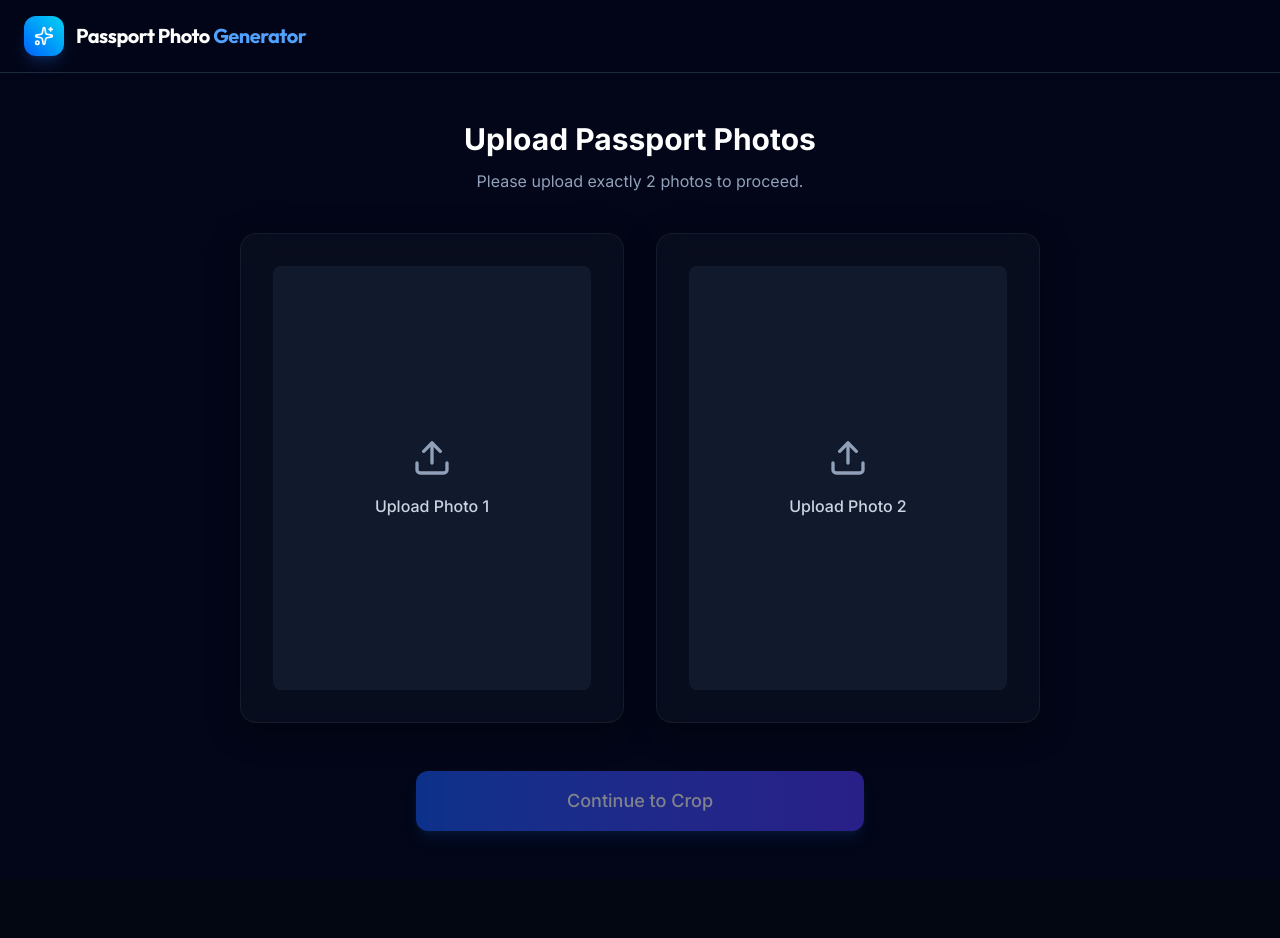
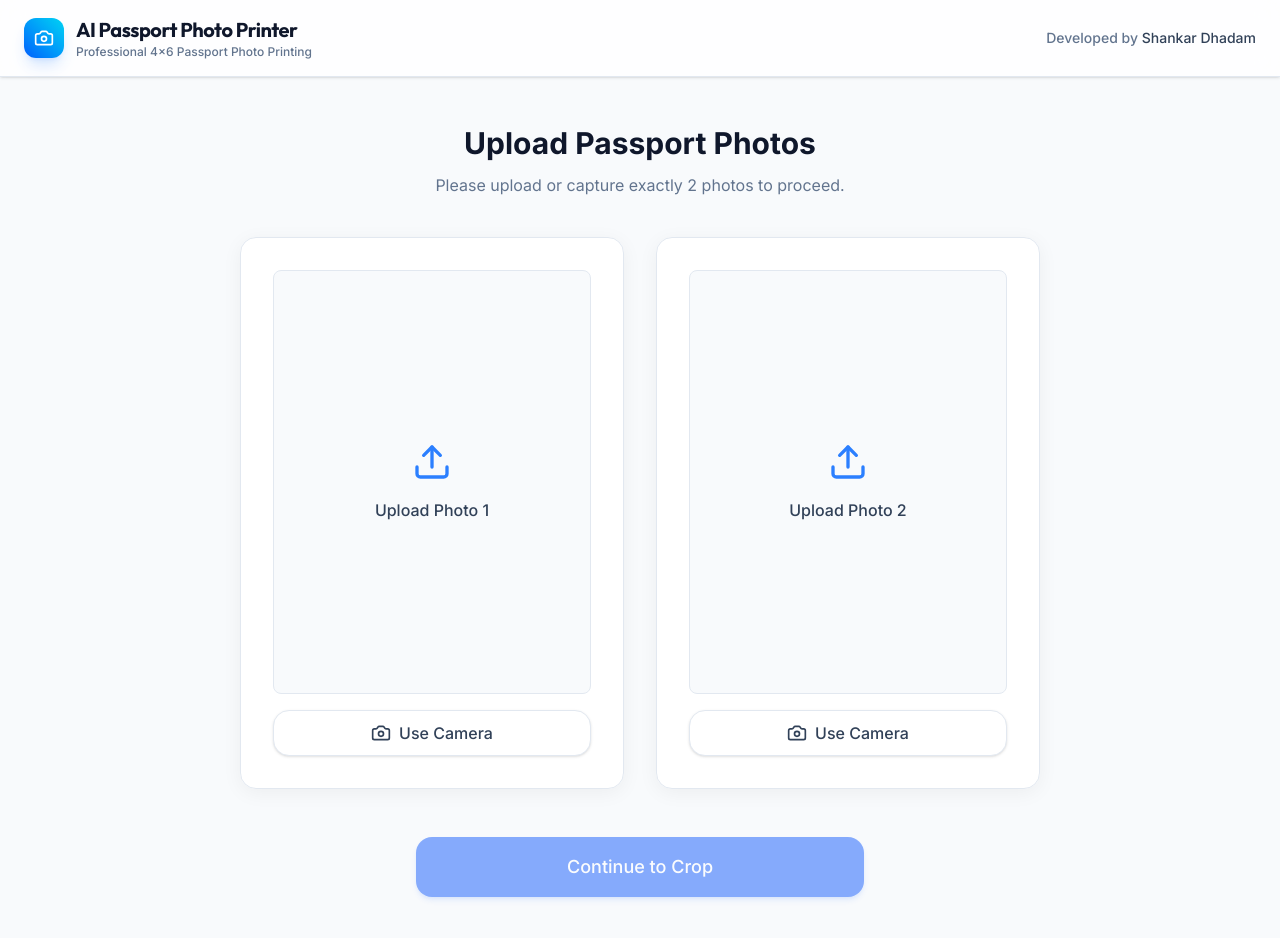
Before and after one commit to shankardhadam0073-web/passport-photo-ai, a React (Vite) app: page / in a window 1280 px wide. Shown: the top 938 px of the page. Before the commit the page ends 879 px from the top, so only its background shows below. Built offline with nearby package versions, Linux system fonts and the light colour scheme.

Commit message:
not working

```diff
--- a/package.json
+++ b/package.json
@@ -10,6 +10,7 @@
     "preview": "vite preview"
   },
   "dependencies": {
+    "@imgly/background-removal": "^1.7.0",
     "@mediapipe/tasks-vision": "^0.10.35",
     "html2canvas": "^1.4.1",
     "jspdf": "^4.2.1",
--- a/src/App.jsx
+++ b/src/App.jsx
@@ -2,7 +2,7 @@ import React, { useState } from 'react';
 import SimpleUpload from './components/SimpleUpload';
 import SimpleCrop from './components/SimpleCrop';
 import PrintLayout from './components/PrintLayout';
-import { Sparkles } from 'lucide-react';
+import { Camera } from 'lucide-react';
 
 function App() {
   const [step, setStep] = useState(1);
@@ -18,16 +18,24 @@ function App() {
   };
 
   return (
-    <div className="min-h-screen flex flex-col bg-slate-950">
+    <div className="min-h-screen flex flex-col bg-slate-50">
       {/* Header */}
-      <header className="w-full bg-slate-950/80 backdrop-blur-md border-b border-slate-800 z-50 py-4 px-6 flex items-center justify-between no-print">
+      <header className="w-full bg-white/80 backdrop-blur-md border-b border-slate-200 z-50 py-4 px-6 flex items-center justify-between no-print shadow-sm">
         <div className="flex items-center gap-3">
           <div className="w-10 h-10 rounded-xl bg-gradient-to-tr from-blue-600 to-cyan-400 flex items-center justify-center shadow-lg shadow-blue-500/20">
-            <Sparkles className="w-5 h-5 text-white" />
+            <Camera className="w-5 h-5 text-white" />
           </div>
-          <h1 className="text-xl font-bold font-display text-white tracking-tight">
-            Passport Photo <span className="text-blue-400">Generator</span>
-          </h1>
+          <div className="flex flex-col">
+            <h1 className="text-xl font-bold font-display text-slate-900 tracking-tight">
+              AI Passport Photo Printer
+            </h1>
+            <span className="text-xs text-slate-500 font-medium">
+              Professional 4×6 Passport Photo Printing
+            </span>
+          </div>
+        </div>
+        <div className="text-sm font-medium text-slate-500 hidden sm:block">
+          Developed by <span className="text-slate-700">Shankar Dhadam</span>
         </div>
       </header>
 
--- a/src/components/Common/Button.jsx
+++ b/src/components/Common/Button.jsx
@@ -11,19 +11,19 @@ const Button = ({
   ...props
 }) => {
   const baseStyle =
-    'inline-flex items-center justify-center gap-2 font-medium px-5 py-2.5 rounded-xl transition-all duration-300 focus:outline-none focus:ring-2 focus:ring-offset-2 focus:ring-blue-500 disabled:opacity-50 disabled:cursor-not-allowed disabled:transform-none select-none active:scale-[0.98]';
+    'inline-flex items-center justify-center gap-2 font-medium px-5 py-2.5 rounded-2xl transition-all duration-300 focus:outline-none focus:ring-2 focus:ring-offset-2 focus:ring-blue-500 disabled:opacity-50 disabled:cursor-not-allowed disabled:transform-none select-none active:scale-[0.98]';
 
   const variants = {
     primary:
-      'bg-gradient-to-r from-blue-600 to-indigo-600 hover:from-blue-500 hover:to-indigo-500 text-white shadow-lg shadow-blue-500/20 hover:shadow-blue-500/30 hover:-translate-y-0.5',
+      'bg-blue-600 hover:bg-blue-700 text-white shadow-md shadow-blue-600/20 hover:shadow-lg hover:shadow-blue-600/30 hover:-translate-y-0.5',
     secondary:
-      'bg-slate-800 hover:bg-slate-700 text-slate-150 border border-slate-700 hover:border-slate-600 shadow-md hover:-translate-y-0.5',
+      'bg-white hover:bg-slate-50 text-slate-700 border border-slate-200 hover:border-slate-300 shadow-sm hover:-translate-y-0.5',
     danger:
-      'bg-gradient-to-r from-rose-600 to-red-600 hover:from-rose-500 hover:to-red-500 text-white shadow-lg shadow-rose-500/20 hover:shadow-rose-500/30 hover:-translate-y-0.5',
+      'bg-rose-600 hover:bg-rose-700 text-white shadow-md shadow-rose-600/20 hover:shadow-lg hover:shadow-rose-600/30 hover:-translate-y-0.5',
     success:
-      'bg-gradient-to-r from-emerald-600 to-teal-600 hover:from-emerald-500 hover:to-teal-500 text-white shadow-lg shadow-emerald-500/20 hover:shadow-emerald-500/30 hover:-translate-y-0.5',
+      'bg-emerald-600 hover:bg-emerald-700 text-white shadow-md shadow-emerald-600/20 hover:shadow-lg hover:shadow-emerald-600/30 hover:-translate-y-0.5',
     ghost:
-      'text-slate-400 hover:text-slate-200 hover:bg-slate-800/50',
+      'text-slate-500 hover:text-slate-800 hover:bg-slate-100',
   };
 
   return (
--- a/src/components/SimpleUpload.jsx
+++ b/src/components/SimpleUpload.jsx
@@ -1,11 +1,16 @@
-import React, { useRef } from 'react';
+import React, { useRef, useState, useCallback } from 'react';
 import Card from './Common/Card';
 import Button from './Common/Button';
-import { Upload } from 'lucide-react';
+import { Upload, Camera, SwitchCamera, X, Aperture } from 'lucide-react';
+import Webcam from 'react-webcam';
 
 const SimpleUpload = ({ photos, setPhotos, onNext }) => {
   const photo1Ref = useRef(null);
   const photo2Ref = useRef(null);
+  const webcamRef = useRef(null);
+
+  const [activeCameraIndex, setActiveCameraIndex] = useState(null);
+  const [facingMode, setFacingMode] = useState('environment'); // Default back camera on mobile
 
   const handleUpload = (e, index) => {
     const file = e.target.files[0];
@@ -17,16 +22,82 @@ const SimpleUpload = ({ photos, setPhotos, onNext }) => {
     }
   };
 
+  const capture = useCallback(() => {
+    if (webcamRef.current) {
+      const imageSrc = webcamRef.current.getScreenshot();
+      if (imageSrc) {
+        const newPhotos = [...photos];
+        newPhotos[activeCameraIndex] = imageSrc;
+        setPhotos(newPhotos);
+        setActiveCameraIndex(null);
+      }
+    }
+  }, [webcamRef, activeCameraIndex, photos, setPhotos]);
+
+  const toggleCamera = () => {
+    setFacingMode((prev) => (prev === 'user' ? 'environment' : 'user'));
+  };
+
   return (
     <div className="w-full max-w-4xl mx-auto px-4 py-12 flex flex-col items-center">
+      {/* Webcam Modal */}
+      {activeCameraIndex !== null && (
+        <div className="fixed inset-0 z-[100] bg-black flex flex-col items-center justify-center">
+          <div className="w-full max-w-lg relative flex flex-col items-center">
+
+            {/* Header controls */}
+            <div className="absolute top-4 left-4 right-4 flex justify-between z-10">
+              <button
+                onClick={() => setActiveCameraIndex(null)}
+                className="bg-black/50 p-3 rounded-full text-white hover:bg-black/80 transition-colors"
+              >
+                <X className="w-6 h-6" />
+              </button>
+              <button
+                onClick={toggleCamera}
+                className="bg-black/50 p-3 rounded-full text-white hover:bg-black/80 transition-colors flex items-center gap-2"
+              >
+                <SwitchCamera className="w-5 h-5" />
+                <span className="text-sm font-medium">Switch</span>
+              </button>
+            </div>
+
+            {/* Camera Viewport */}
+            <div className="w-full bg-slate-900 rounded-3xl overflow-hidden shadow-2xl relative aspect-[3/4]">
+              <Webcam
+                audio={false}
+                ref={webcamRef}
+                screenshotFormat="image/jpeg"
+                videoConstraints={{
+                  facingMode,
+                  aspectRatio: 3/4
+                }}
+                className="w-full h-full object-cover"
+              />
+              {/* Capture Button Overlay */}
+              <div className="absolute bottom-6 left-0 right-0 flex justify-center">
+                <button
+                  onClick={capture}
+                  className="w-20 h-20 bg-white/20 rounded-full flex items-center justify-center border-4 border-white/50 hover:bg-white/40 transition-colors"
+                >
+                  <div className="w-16 h-16 bg-white rounded-full flex items-center justify-center shadow-lg text-blue-600">
+                    <Aperture className="w-8 h-8" />
+                  </div>
+                </button>
+              </div>
+            </div>
+          </div>
+        </div>
+      )}
+
       <div className="text-center mb-10">
-        <h1 className="text-3xl font-bold text-white mb-3">Upload Passport Photos</h1>
-        <p className="text-slate-400">Please upload exactly 2 photos to proceed.</p>
+        <h1 className="text-3xl font-bold text-slate-900 mb-3">Upload Passport Photos</h1>
+        <p className="text-slate-500">Please upload or capture exactly 2 photos to proceed.</p>
       </div>
 
       <div className="flex flex-col md:flex-row gap-8 w-full justify-center">
         {/* Photo 1 Upload */}
-        <Card className="flex-1 max-w-sm flex flex-col items-center justify-center p-8 border-2 border-dashed border-slate-700 hover:border-blue-500 transition-colors">
+        <Card className="flex-1 max-w-sm flex flex-col items-center justify-center p-8 border-2 border-dashed border-slate-300 hover:border-blue-500 transition-colors shadow-none bg-white">
           <input
             type="file"
             ref={photo1Ref}
@@ -35,28 +106,39 @@ const SimpleUpload = ({ photos, setPhotos, onNext }) => {
             accept="image/*"
           />
           {photos[0] ? (
-            <div className="relative w-full aspect-[3/4] bg-slate-900 rounded-lg overflow-hidden flex items-center justify-center">
+            <div className="relative w-full aspect-[3/4] bg-slate-100 rounded-lg overflow-hidden flex items-center justify-center border border-slate-200">
               <img src={photos[0]} alt="Photo 1" className="max-w-full max-h-full object-contain" />
               <button
                 onClick={() => photo1Ref.current.click()}
-                className="absolute inset-0 bg-black/50 opacity-0 hover:opacity-100 flex items-center justify-center text-white font-medium transition-opacity"
+                className="absolute inset-0 bg-white/80 opacity-0 hover:opacity-100 flex flex-col items-center justify-center text-blue-600 font-semibold transition-opacity gap-2"
               >
+                <Upload className="w-6 h-6" />
                 Change Photo 1
               </button>
             </div>
           ) : (
+            <div className="flex flex-col w-full gap-4">
               <div
                 onClick={() => photo1Ref.current.click()}
-              className="cursor-pointer flex flex-col items-center justify-center w-full aspect-[3/4] bg-slate-800/50 rounded-lg hover:bg-slate-800 transition-colors"
+                className="cursor-pointer flex flex-col items-center justify-center w-full aspect-[3/4] bg-slate-50 rounded-lg hover:bg-slate-100 transition-colors border border-slate-200"
               >
-              <Upload className="w-10 h-10 text-slate-400 mb-4" />
-              <span className="text-slate-300 font-medium">Upload Photo 1</span>
+                <Upload className="w-10 h-10 text-blue-500 mb-4" />
+                <span className="text-slate-700 font-medium">Upload Photo 1</span>
+              </div>
+              <Button
+                variant="secondary"
+                onClick={() => setActiveCameraIndex(0)}
+                icon={Camera}
+                className="w-full"
+              >
+                Use Camera
+              </Button>
             </div>
           )}
         </Card>
 
         {/* Photo 2 Upload */}
-        <Card className="flex-1 max-w-sm flex flex-col items-center justify-center p-8 border-2 border-dashed border-slate-700 hover:border-blue-500 transition-colors">
+        <Card className="flex-1 max-w-sm flex flex-col items-center justify-center p-8 border-2 border-dashed border-slate-300 hover:border-blue-500 transition-colors shadow-none bg-white">
           <input
             type="file"
             ref={photo2Ref}
@@ -65,22 +147,33 @@ const SimpleUpload = ({ photos, setPhotos, onNext }) => {
             accept="image/*"
           />
           {photos[1] ? (
-            <div className="relative w-full aspect-[3/4] bg-slate-900 rounded-lg overflow-hidden flex items-center justify-center">
+            <div className="relative w-full aspect-[3/4] bg-slate-100 rounded-lg overflow-hidden flex items-center justify-center border border-slate-200">
               <img src={photos[1]} alt="Photo 2" className="max-w-full max-h-full object-contain" />
               <button
                 onClick={() => photo2Ref.current.click()}
-                className="absolute inset-0 bg-black/50 opacity-0 hover:opacity-100 flex items-center justify-center text-white font-medium transition-opacity"
+                className="absolute inset-0 bg-white/80 opacity-0 hover:opacity-100 flex flex-col items-center justify-center text-blue-600 font-semibold transition-opacity gap-2"
               >
+                <Upload className="w-6 h-6" />
                 Change Photo 2
               </button>
             </div>
           ) : (
+            <div className="flex flex-col w-full gap-4">
               <div
                 onClick={() => photo2Ref.current.click()}
-              className="cursor-pointer flex flex-col items-center justify-center w-full aspect-[3/4] bg-slate-800/50 rounded-lg hover:bg-slate-800 transition-colors"
+                className="cursor-pointer flex flex-col items-center justify-center w-full aspect-[3/4] bg-slate-50 rounded-lg hover:bg-slate-100 transition-colors border border-slate-200"
               >
-              <Upload className="w-10 h-10 text-slate-400 mb-4" />
-              <span className="text-slate-300 font-medium">Upload Photo 2</span>
+                <Upload className="w-10 h-10 text-blue-500 mb-4" />
+                <span className="text-slate-700 font-medium">Upload Photo 2</span>
+              </div>
+              <Button
+                variant="secondary"
+                onClick={() => setActiveCameraIndex(1)}
+                icon={Camera}
+                className="w-full"
+              >
+                Use Camera
+              </Button>
             </div>
           )}
         </Card>
--- a/src/index.css
+++ b/src/index.css
@@ -8,45 +8,41 @@
 
 :root {
   font-family: var(--font-sans);
-  background-color: #030712;
-  color: #f3f4f6;
+  background-color: #f8fafc;
+  color: #0f172a;
 }
 
 body {
   margin: 0;
   min-height: 100vh;
-  background-image:
-    radial-gradient(circle at 10% 20%, rgba(30, 41, 59, 0.4) 0%, transparent 40%),
-    radial-gradient(circle at 90% 80%, rgba(15, 23, 42, 0.5) 0%, transparent 50%),
-    linear-gradient(to bottom, #030712, #0b1528);
-  background-attachment: fixed;
+  background-color: #f8fafc;
   overflow-x: hidden;
 }
 
 /* Glassmorphism utility */
 .glass {
-  background: rgba(17, 24, 39, 0.7);
+  background: rgba(255, 255, 255, 0.8);
   backdrop-filter: blur(12px);
   -webkit-backdrop-filter: blur(12px);
-  border: 1px solid rgba(255, 255, 255, 0.08);
+  border: 1px solid rgba(226, 232, 240, 0.8);
 }
 
 .glass-card {
-  background: rgba(17, 24, 39, 0.45);
+  background: rgba(255, 255, 255, 0.9);
   backdrop-filter: blur(16px);
   -webkit-backdrop-filter: blur(16px);
-  border: 1px solid rgba(255, 255, 255, 0.06);
-  box-shadow: 0 8px 32px 0 rgba(0, 0, 0, 0.37);
+  border: 1px solid rgba(226, 232, 240, 1);
+  box-shadow: 0 4px 20px 0 rgba(0, 0, 0, 0.05);
 }
 
 .glass-input {
-  background: rgba(3, 7, 18, 0.6);
-  border: 1px solid rgba(255, 255, 255, 0.1);
-  color: #f3f4f6;
+  background: rgba(255, 255, 255, 1);
+  border: 1px solid rgba(203, 213, 225, 1);
+  color: #0f172a;
 }
 .glass-input:focus {
-  border-color: rgba(59, 130, 246, 0.5);
-  box-shadow: 0 0 0 2px rgba(59, 130, 246, 0.2);
+  border-color: #2563eb;
+  box-shadow: 0 0 0 2px rgba(37, 99, 235, 0.2);
   outline: none;
 }
 
@@ -56,14 +52,14 @@ body {
   height: 8px;
 }
 ::-webkit-scrollbar-track {
-  background: #030712;
+  background: #f1f5f9;
 }
 ::-webkit-scrollbar-thumb {
-  background: #1f2937;
+  background: #cbd5e1;
   border-radius: 4px;
 }
 ::-webkit-scrollbar-thumb:hover {
-  background: #374151;
+  background: #94a3b8;
 }
 
 /* Print CSS Styles */
--- a/vite.config.js
+++ b/vite.config.js
@@ -34,7 +34,8 @@ export default defineConfig({
         ]
       },
       workbox: {
-        globPatterns: ['**/*.{js,css,html,ico,png,svg,wasm}']
+        globPatterns: ['**/*.{js,css,html,ico,png,svg,wasm}'],
+        maximumFileSizeToCacheInBytes: 30000000 // 30 MB to allow WASM models
       }
     })
   ],
```
Also changed, not shown: src/components/SimpleCrop.jsx (+130 -26 lines), 1 other file (tests, documents, lock files or other folders). Lines whose indentation alone changed are shown as unchanged.
